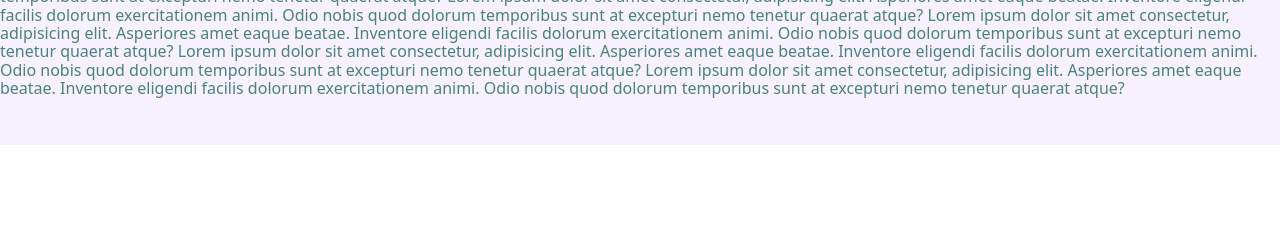
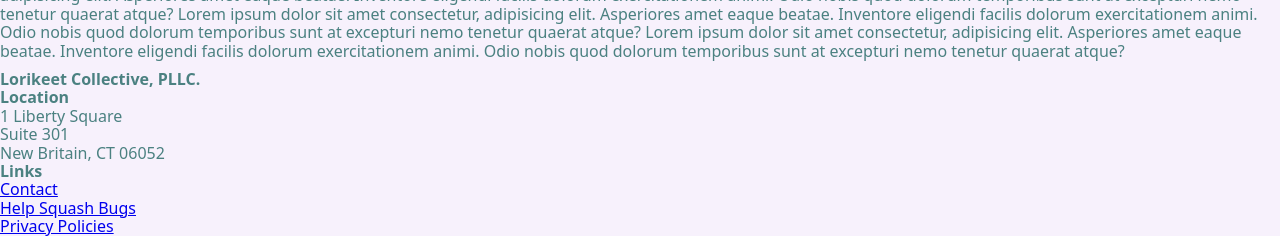
Before and after one commit to Lorikeet-Collective/BaseSite-Frontend, a React (Vite) app: page /#/home in a window 1280 px wide. Shown: the part 655-892 px from the top of the page. Before the commit the page ends 800 px from the top, so only its background shows below. Built offline with nearby package versions, Linux system fonts and the light colour scheme.

Commit message:
create: add basic footer layout

```diff
--- a/src/components/Footer/Footer.module.css
+++ b/src/components/Footer/Footer.module.css
@@ -1,7 +1,37 @@
 .footer-container {
+  display: grid;
+  grid-template-columns: 2fr 1fr 1fr;
+  font-size: 0.6em;
+  height: 75px;
+  padding: 5px;
+  background-color: var(--secondary-color);
+  color: var(--primary-color);
+}
+
+.footer-title-section {
+}
+
+.footer-section {
   display: flex;
+  flex-direction: column;
   justify-content: space-between;
-  align-items: center;
-  height: 100px;
-  background-color: var(--secondary-color);
 }
+
+.footer-org-name {
+  font-size: 1.3em;
+}
+
+.footer-title {
+  font-size: 1.2em;
+}
+
+.footer-link {
+  list-style: none;
+}
+
+.footer-link a:link,
+.footer-link:visited {
+  color: var(--primary-color);
+  text-decoration: none;
+  border-bottom: 1px solid var(--primary-color);
+}
--- a/src/components/Footer/Footer.tsx
+++ b/src/components/Footer/Footer.tsx
@@ -1,7 +1,31 @@
 import styles from "./Footer.module.css";
 
 const Footer: React.FC = (): React.ReactElement => {
-  return <footer className={styles.footerContainer}></footer>;
+  return (
+    <footer className={styles.footerContainer}>
+      <div className={styles.footerTitleSection}>
+        <h2 className={styles.footerOrgName}>Lorikeet Collective, PLLC.</h2>
+      </div>
+      <div className={styles.footerSection}>
+        <h3 className={styles.footerTitle}>Location</h3>
+        <p>1 Liberty Square</p>
+        <p>Suite 301</p>
+        <p>New Britain, CT 06052</p>
+      </div>
+      <ul className={styles.footerSection}>
+        <h3 className={styles.footerTitle}>Links</h3>
+        <li className={styles.footerLink}>
+          <a href="null">Contact</a>
+        </li>
+        <li className={styles.footerLink}>
+          <a href="null">Help Squash Bugs</a>
+        </li>
+        <li className={styles.footerLink}>
+          <a href="null">Privacy Policies</a>
+        </li>
+      </ul>
+    </footer>
+  );
 };
 
 export default Footer;
```
